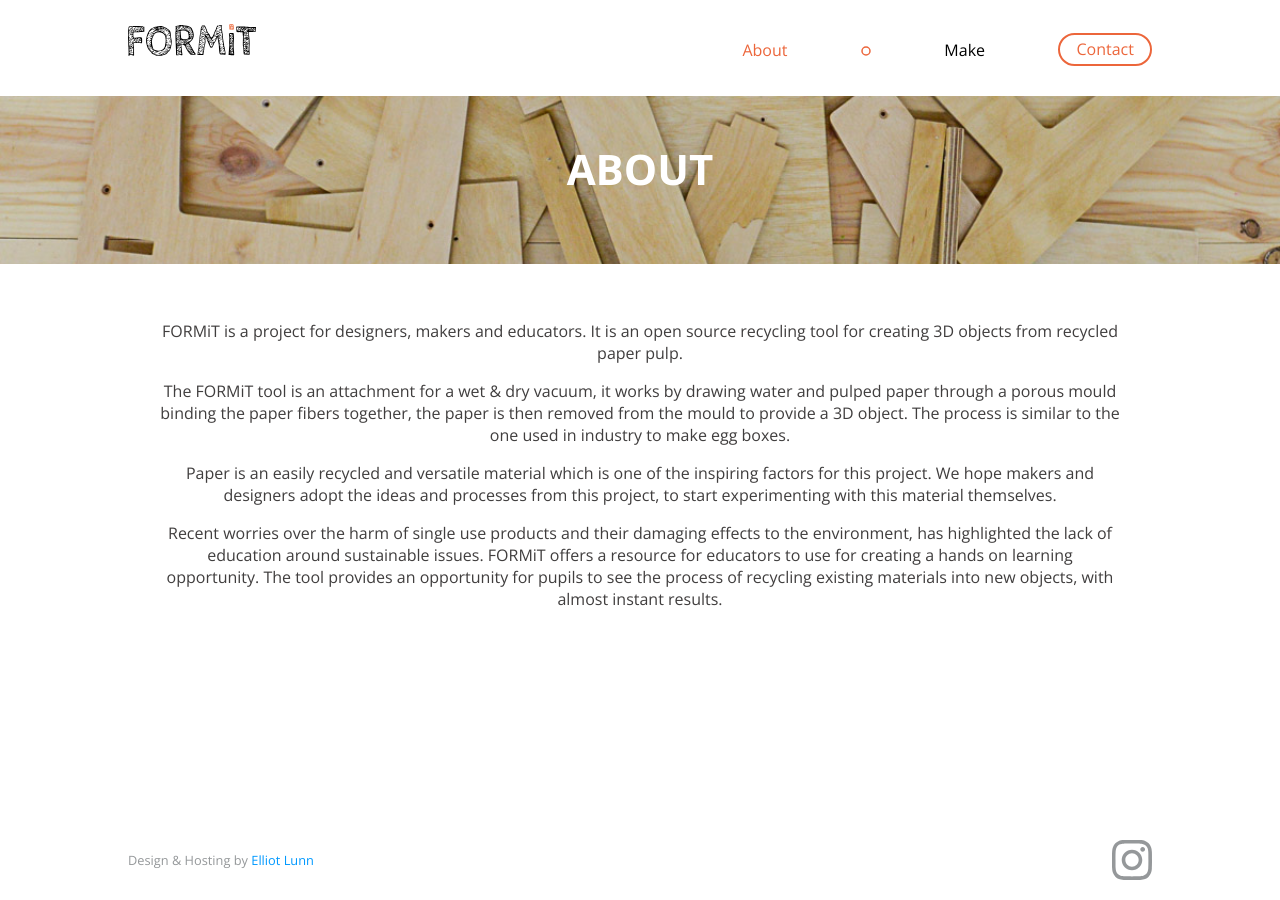
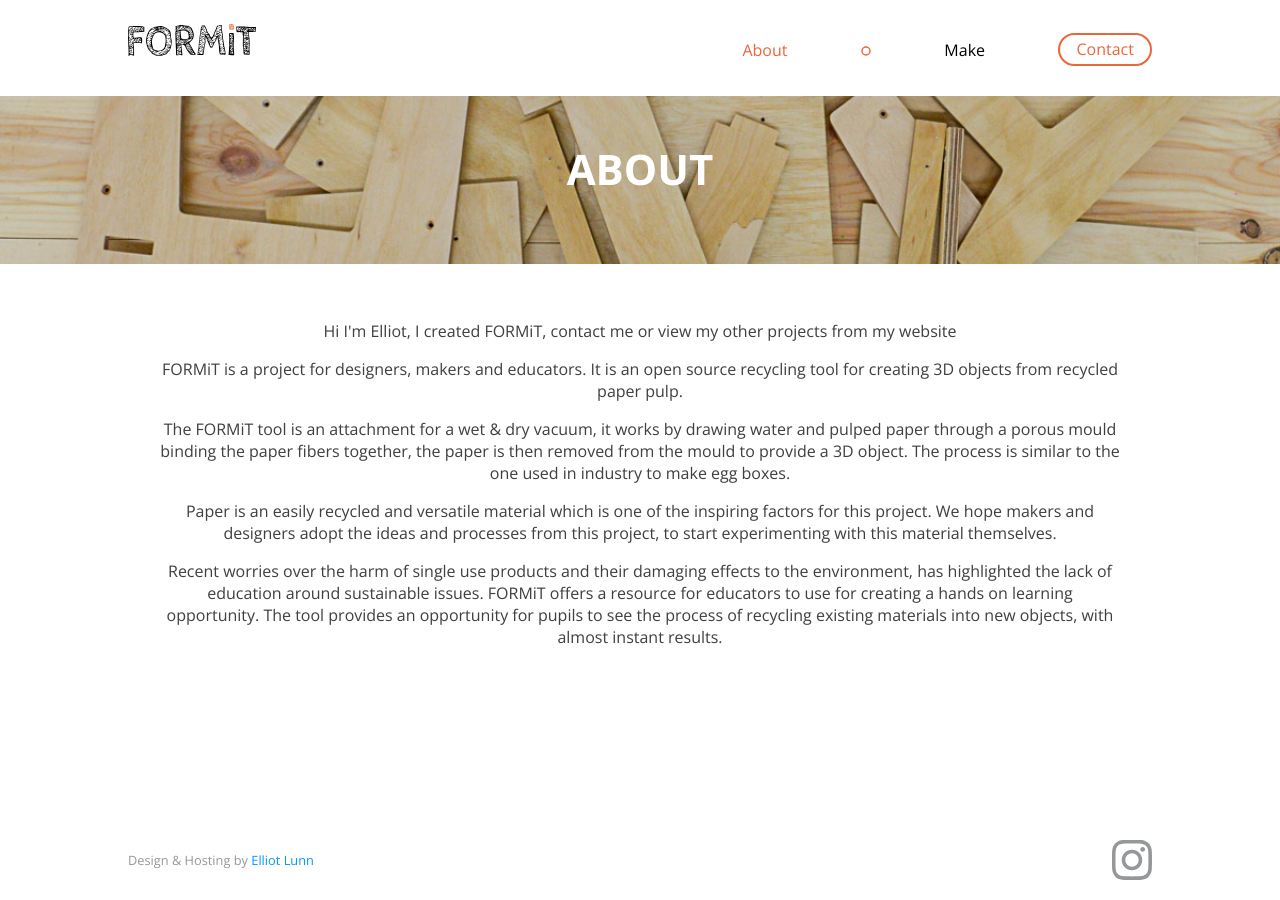
Before and after one commit to Elunn/www.makepaper.co.uk, a Jekyll site: the page built from about.html, in a window 1280 px wide. Built offline with Jekyll 4.4.1, drawn with Linux system fonts in a browser that asks for light colours; nearby versions of some CDN libraries; Markdown is read by kramdown in place of the engine named in the settings.

Commit message:
portfolio link

```diff
--- a/about.html
+++ b/about.html
@@ -12,6 +12,9 @@ url: about.html
 <main>
     <div class="container">
         <div  class="about">
+
+            <p>Hi I'm Elliot, I created FORMiT, contact me or view my other projects from my <a href="http://elliotlunn.co.uk/">website</a></p>
+
         <p>FORMiT is a project for designers, makers and educators. It is an open source recycling tool for creating 3D objects from recycled paper pulp.</p>
 
         <p>The FORMiT tool is an attachment for a wet &amp; dry vacuum, it works by drawing water and pulped paper through a porous mould binding the paper fibers together, the paper is then removed from the mould to provide a 3D object. The process is similar to the one used in industry to make egg boxes.</p>
```
